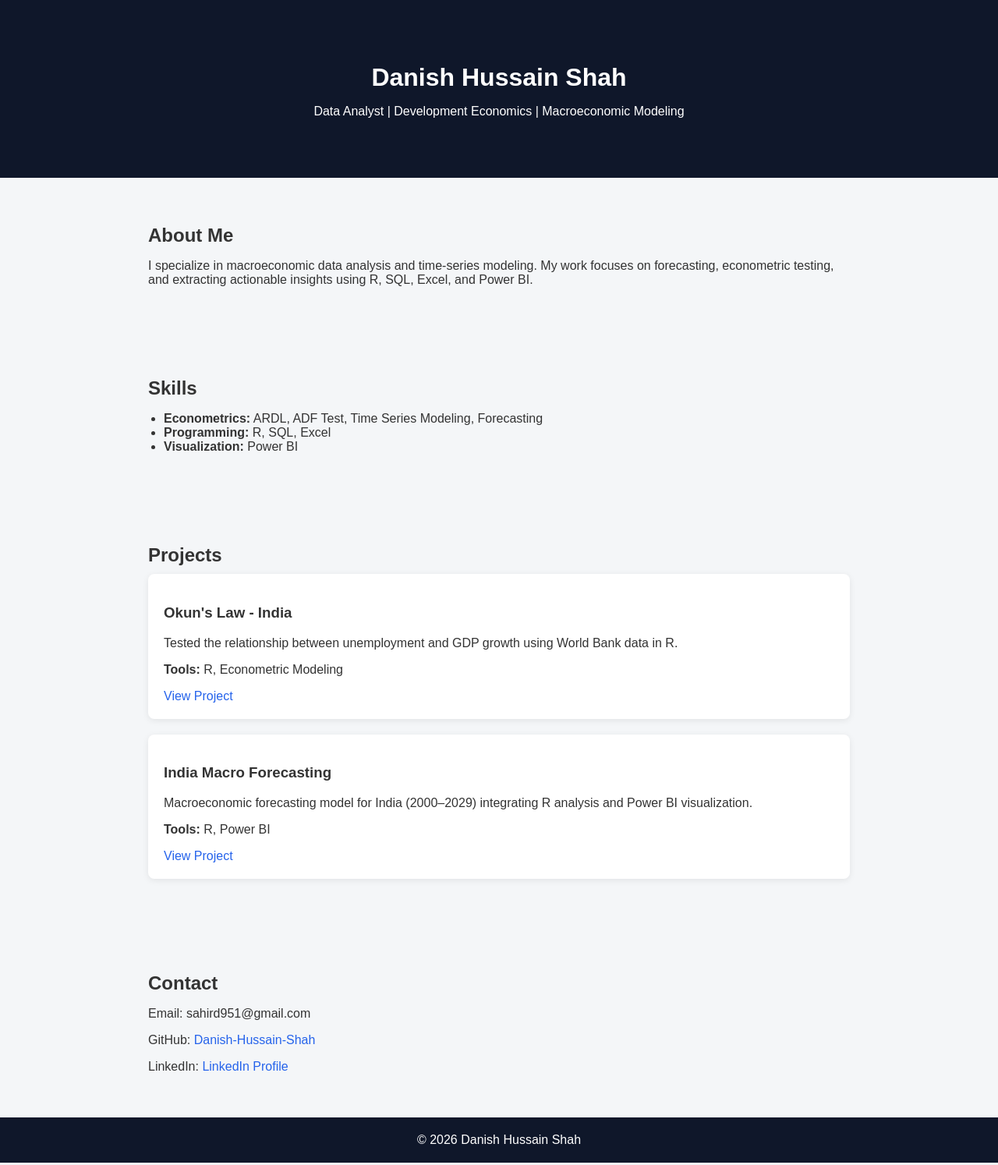
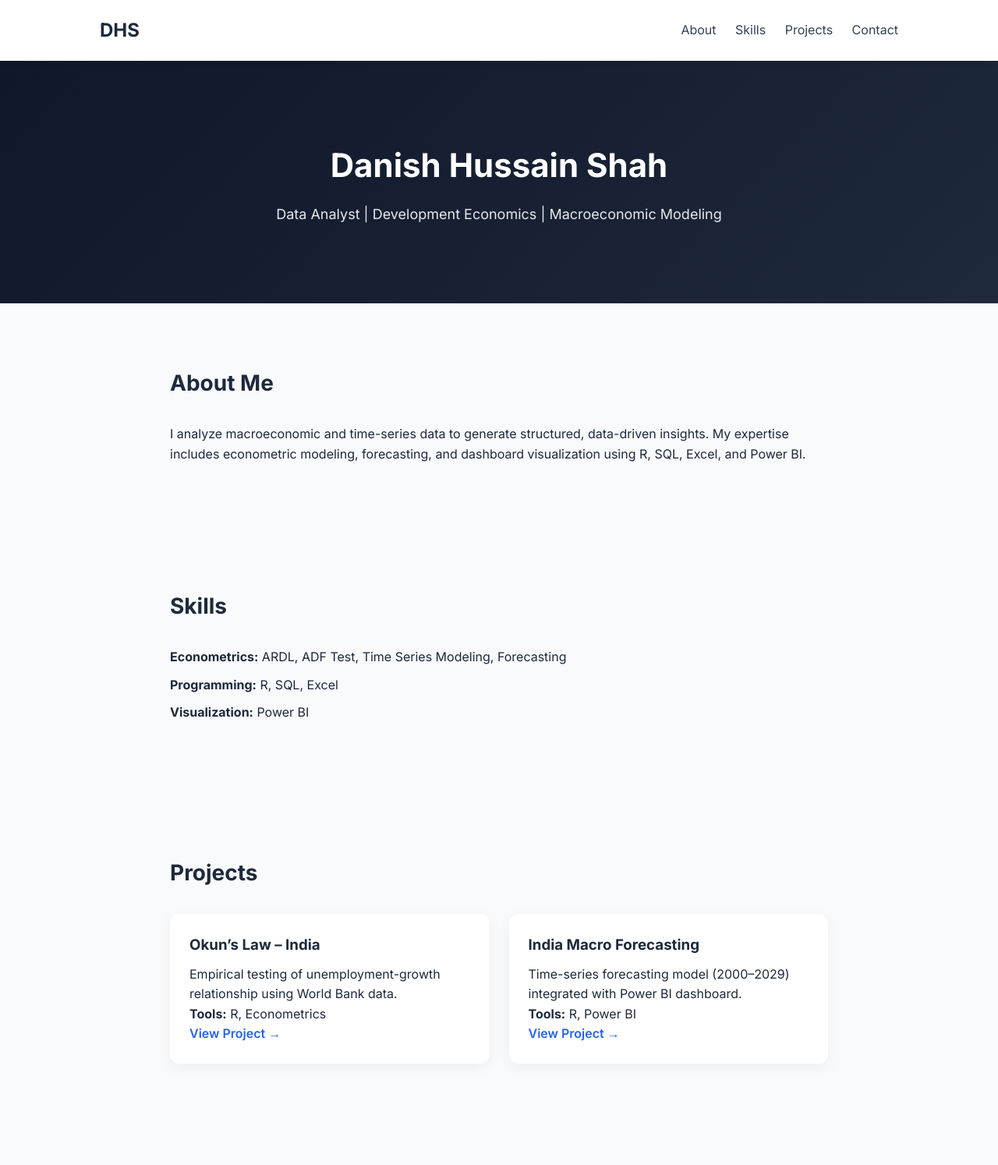
Before and after one commit to Danish-Hussain-Shah/Danish-Hussain-Shah.github.io, a plain HTML site: page index.html in a window 1280 px wide. Shown: the top 1494 px of the page at 78% size. Drawn offline with Linux system fonts and the light colour scheme.

Commit message:
Initial portfolio website

```diff
--- a/index.html
+++ b/index.html
@@ -2,82 +2,158 @@
 <html lang="en">
 <head>
 <meta charset="UTF-8">
+<meta name="viewport" content="width=device-width, initial-scale=1.0">
 <title>Danish Hussain Shah | Data Analyst</title>
-    <meta name="viewport" content="width=device-width, initial-scale=1.0">
+
+<link href="https://fonts.googleapis.com/css2?family=Inter:wght@400;600;700&display=swap" rel="stylesheet">
 
 <style>
-        body {
-            font-family: Arial, sans-serif;
+* {
     margin: 0;
     padding: 0;
-            background-color: #f4f6f8;
-            color: #333;
+    box-sizing: border-box;
 }
 
-        header {
-            background-color: #0f172a;
-            color: white;
-            text-align: center;
-            padding: 60px 20px;
+body {
+    font-family: 'Inter', sans-serif;
+    background-color: #f8fafc;
+    color: #1e293b;
+    line-height: 1.6;
 }
 
-        section {
-            padding: 40px 20px;
-            max-width: 900px;
+nav {
+    display: flex;
+    justify-content: space-between;
+    align-items: center;
+    padding: 20px 10%;
+    background: white;
+    box-shadow: 0 2px 8px rgba(0,0,0,0.05);
+    position: sticky;
+    top: 0;
+}
+
+nav h2 {
+    font-weight: 700;
+}
+
+nav a {
+    margin-left: 20px;
+    text-decoration: none;
+    color: #334155;
+    font-weight: 500;
+}
+
+nav a:hover {
+    color: #2563eb;
+}
+
+.hero {
+    text-align: center;
+    padding: 100px 20px;
+    background: linear-gradient(135deg, #0f172a, #1e293b);
+    color: white;
+}
+
+.hero h1 {
+    font-size: 42px;
+    margin-bottom: 15px;
+}
+
+.hero p {
+    font-size: 18px;
+    opacity: 0.9;
+}
+
+.section {
+    padding: 80px 10%;
+    max-width: 1100px;
     margin: auto;
 }
 
-        h1, h2 {
+.section h2 {
+    font-size: 28px;
+    margin-bottom: 30px;
+}
+
+.skills ul {
+    list-style: none;
+}
+
+.skills li {
     margin-bottom: 10px;
 }
 
-        .project {
-            background: white;
-            padding: 20px;
-            margin-bottom: 20px;
-            border-radius: 8px;
-            box-shadow: 0 2px 8px rgba(0,0,0,0.08);
+.projects {
+    display: grid;
+    grid-template-columns: repeat(auto-fit, minmax(300px, 1fr));
+    gap: 25px;
 }
 
-        ul {
-            padding-left: 20px;
+.card {
+    background: white;
+    padding: 25px;
+    border-radius: 12px;
+    box-shadow: 0 5px 20px rgba(0,0,0,0.05);
+    transition: 0.3s;
+}
+
+.card:hover {
+    transform: translateY(-5px);
+}
+
+.card h3 {
+    margin-bottom: 10px;
+}
+
+.card a {
+    text-decoration: none;
+    color: #2563eb;
+    font-weight: 600;
 }
 
 footer {
-            background-color: #0f172a;
+    text-align: center;
+    padding: 40px;
+    background: #0f172a;
     color: white;
-            text-align: center;
-            padding: 20px;
+    margin-top: 50px;
 }
 
-        a {
-            color: #2563eb;
-            text-decoration: none;
+@media (max-width: 768px) {
+    .hero h1 {
+        font-size: 30px;
     }
-
-        a:hover {
-            text-decoration: underline;
 }
 </style>
 </head>
 
 <body>
 
-<header>
+<nav>
+    <h2>DHS</h2>
+    <div>
+        <a href="#about">About</a>
+        <a href="#skills">Skills</a>
+        <a href="#projects">Projects</a>
+        <a href="#contact">Contact</a>
+    </div>
+</nav>
+
+<section class="hero">
     <h1>Danish Hussain Shah</h1>
     <p>Data Analyst | Development Economics | Macroeconomic Modeling</p>
-</header>
+</section>
 
-<section>
+<section id="about" class="section">
     <h2>About Me</h2>
     <p>
-        I specialize in macroeconomic data analysis and time-series modeling.
-        My work focuses on forecasting, econometric testing, and extracting actionable insights
-        using R, SQL, Excel, and Power BI.
+        I analyze macroeconomic and time-series data to generate structured,
+        data-driven insights. My expertise includes econometric modeling,
+        forecasting, and dashboard visualization using R, SQL, Excel, and Power BI.
     </p>
 </section>
 
-<section>
+<section id="skills" class="section skills">
     <h2>Skills</h2>
     <ul>
         <li><strong>Econometrics:</strong> ARDL, ADF Test, Time Series Modeling, Forecasting</li>
@@ -86,30 +162,35 @@
     </ul>
 </section>
 
-<section>
+<section id="projects" class="section">
     <h2>Projects</h2>
 
-    <div class="project">
-        <h3>Okun's Law - India</h3>
-        <p>Tested the relationship between unemployment and GDP growth using World Bank data in R.</p>
-        <p><strong>Tools:</strong> R, Econometric Modeling</p>
-        <a href="https://github.com/Danish-Hussain-Shah/Okuns-Law-India-R" target="_blank">View Project</a>
+    <div class="projects">
+
+        <div class="card">
+            <h3>Okun’s Law – India</h3>
+            <p>Empirical testing of unemployment-growth relationship using World Bank data.</p>
+            <p><strong>Tools:</strong> R, Econometrics</p>
+            <a href="https://github.com/Danish-Hussain-Shah/Okuns-Law-India-R" target="_blank">View Project →</a>
         </div>
 
-    <div class="project">
+        <div class="card">
             <h3>India Macro Forecasting</h3>
-        <p>Macroeconomic forecasting model for India (2000–2029) integrating R analysis and Power BI visualization.</p>
+            <p>Time-series forecasting model (2000–2029) integrated with Power BI dashboard.</p>
             <p><strong>Tools:</strong> R, Power BI</p>
-        <a href="https://github.com/Danish-Hussain-Shah/India-Macro-Forecasting-R-PowerBI" target="_blank">View Project</a>
+            <a href="https://github.com/Danish-Hussain-Shah/India-Macro-Forecasting-R-PowerBI" target="_blank">View Project →</a>
         </div>
 
+    </div>
 </section>
 
-<section>
+<section id="contact" class="section">
     <h2>Contact</h2>
     <p>Email: sahird951@gmail.com</p>
-    <p>GitHub: <a href="https://github.com/Danish-Hussain-Shah" target="_blank">Danish-Hussain-Shah</a></p>
-    <p>LinkedIn: <a href="https://www.linkedin.com/in/danishhussainshah" target="_blank">LinkedIn Profile</a></p>
+    <p>
+        <a href="https://github.com/Danish-Hussain-Shah" target="_blank">GitHub</a> |
+        <a href="https://www.linkedin.com/in/danishhussainshah" target="_blank">LinkedIn</a>
+    </p>
 </section>
 
 <footer>
```
Lines whose indentation alone changed are shown as unchanged.
